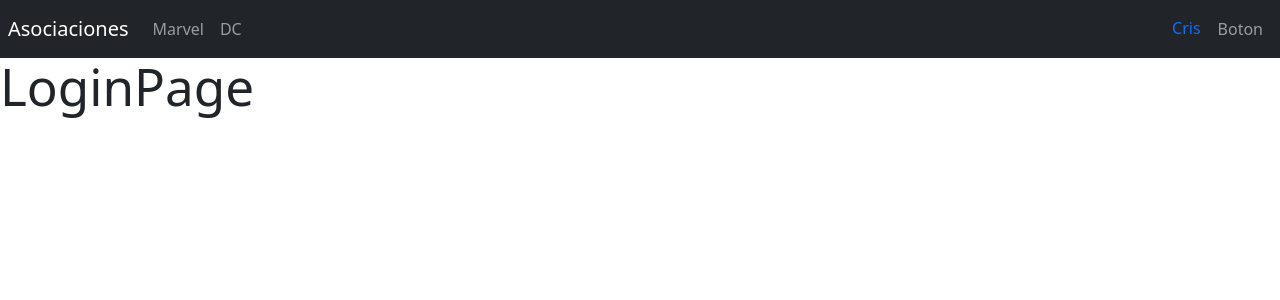
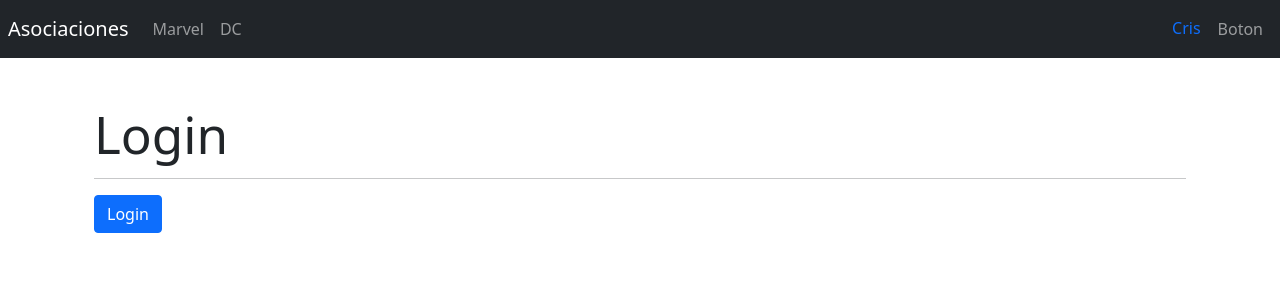
Before and after one commit to shounas99/heroes-spa, a React (Vite) app: page /login in a window 1280 px wide. Shown: the top 300 px of the page. Built offline with nearby package versions, Linux system fonts and the light colour scheme.

Commit message:
Update - Routes using navigate with push and replace

```diff
--- a/src/auth/pages/LoginPage.jsx
+++ b/src/auth/pages/LoginPage.jsx
@@ -1,5 +1,23 @@
+import { useNavigate } from "react-router-dom"
+
 export const LoginPage = () => {
+
+const navigate = useNavigate()
+const onLogin = () => {
+    navigate('/', {
+        replace: true
+    })
+}
     return (
-        <h1>LoginPage</h1>
+        <div className="container mt-5">
+            <h1>Login</h1>
+            <hr />
+            <button
+                className="btn btn-primary"
+                onClick={ onLogin }
+            >
+                Login
+            </button>
+        </div>
     )
 }
--- a/src/router/AppRouter.jsx
+++ b/src/router/AppRouter.jsx
@@ -1,18 +1,18 @@
-import { Navigate, Route, Routes } from "react-router"
+import { HeroesRoutes } from '../heroes'
 import { LoginPage } from "../auth"
-import { MarvelPage, DCPage } from '../heroes'
 import { Navbar } from "../ui"
+import { Route, Routes } from "react-router"
 
 export const AppRouter = () => {
     return (
         <>
         <Navbar />
-        <Routes>
-            <Route path="/" element={ <Navigate to="/marvel" /> } />
-            <Route path="/marvel" element={ <MarvelPage/> }/>
-            <Route path="/dc" element={ <DCPage/>} />
-            <Route path="/login" element={ <LoginPage/>} />
-        </Routes>
+        <div className='container'>
+            <Routes>
+                <Route path="/login" element={ <LoginPage/>} />
+                <Route path="/*" element={ <HeroesRoutes/>} />
+            </Routes>
+        </div>
         </>
     )
 }
--- a/src/ui/components/Navbar.jsx
+++ b/src/ui/components/Navbar.jsx
@@ -1,6 +1,16 @@
-import { Link, NavLink } from 'react-router-dom';
+import { Link, NavLink, useNavigate } from 'react-router-dom';
 
 export const Navbar = () => {
+
+    const onLogout = () => {
+        /*naviagte*/
+        navigate('/marvel', {
+            replace: true
+        })
+    }
+
+    const navigate = useNavigate()
+
     return (
         <nav className="navbar navbar-expand-sm navbar-dark bg-dark p-2">
 
@@ -32,14 +42,17 @@
 
             <div className="navbar-collapse collapse w-100 order-3 dual-collapse2 d-flex justify-content-end">
                 <ul className="navbar-nav ml-auto">
-                    {/* <NavLink
-                        className={ ({ isActive }) => `nav-item nav-link ${ isActive ? 'active' : ''}`}
-                        to="/login"
+                    <span
+                        className='nav-item nav-link text-primary'
                     >
-                        Logout
-                    </NavLink> */}
-                    <span className='nav-item nav-link text-primary'>Cris</span>
-                    <button  className='nav-item nav-link btn'>Boton</button>
+                        Cris
+                    </span>
+                    <button
+                        className='nav-item nav-link btn'
+                        onClick={ onLogout }
+                    >
+                        Boton
+                    </button>
                 </ul>
             </div>
         </nav>
```
Also changed, not shown: src/heroes/routes/HeroesRoutes.jsx (added, +16 -0 lines).
